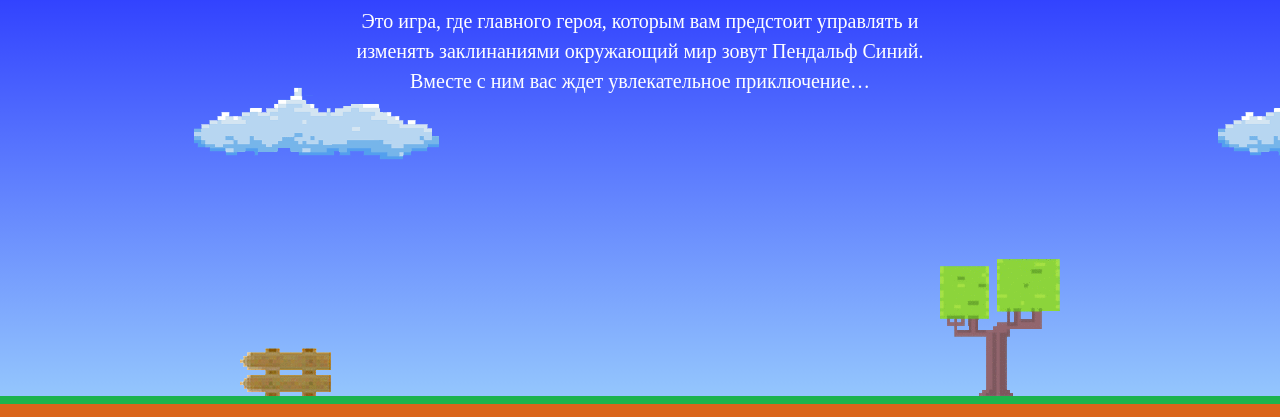
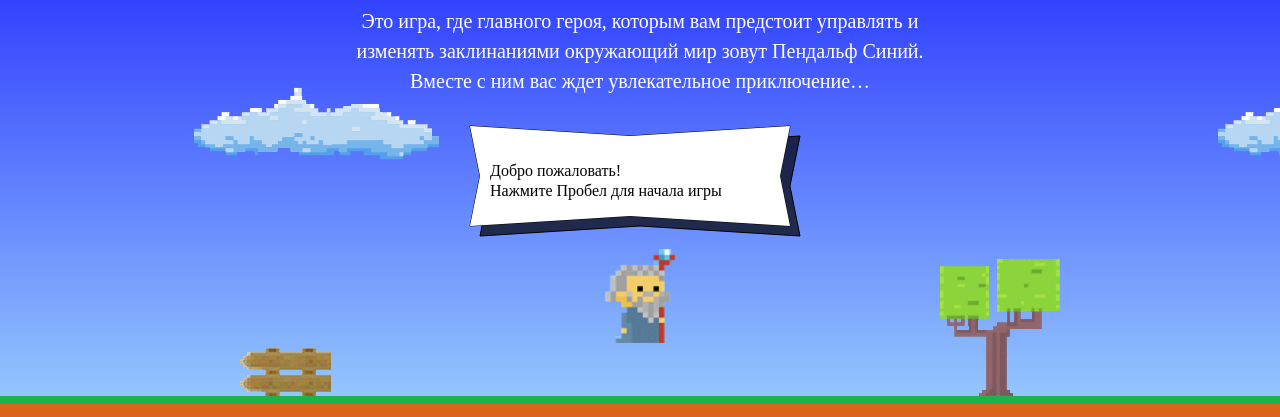
Before and after one commit to jhubz/129482-code-and-magick, a website: page index.html in a window 1280 px wide. Shown: the part 203-620 px from the top of the page. Drawn offline with Linux system fonts and the light colour scheme; a web font is replaced by a local one.

Commit message:
Подключил game.js и определил некоторые переменные

```diff
--- a/index.html
+++ b/index.html
@@ -169,5 +169,31 @@
   </div>
 </template>
 
+  <script>
+
+    var fireballSize = 22;
+
+    var getFireballSpeed = function(left) {
+      return left ? 5 : -2;
+    }
+
+    var wizardSpeed = 3;
+    var wizardWidth = 70;
+
+    var getWizardHeight = function() {
+      return wizardWidth * 1.337;
+    };
+
+    var getWizardX = function(width) {
+      return width / 2 - wizardWidth / 2;
+    };
+
+    var getWizardY = function(height) {
+      return height / 3 * 2 - getWizardHeight() / 2;
+    };
+
+  </script>
+  <script src="js/game.js"></script>
+
 </body>
 </html>
```
